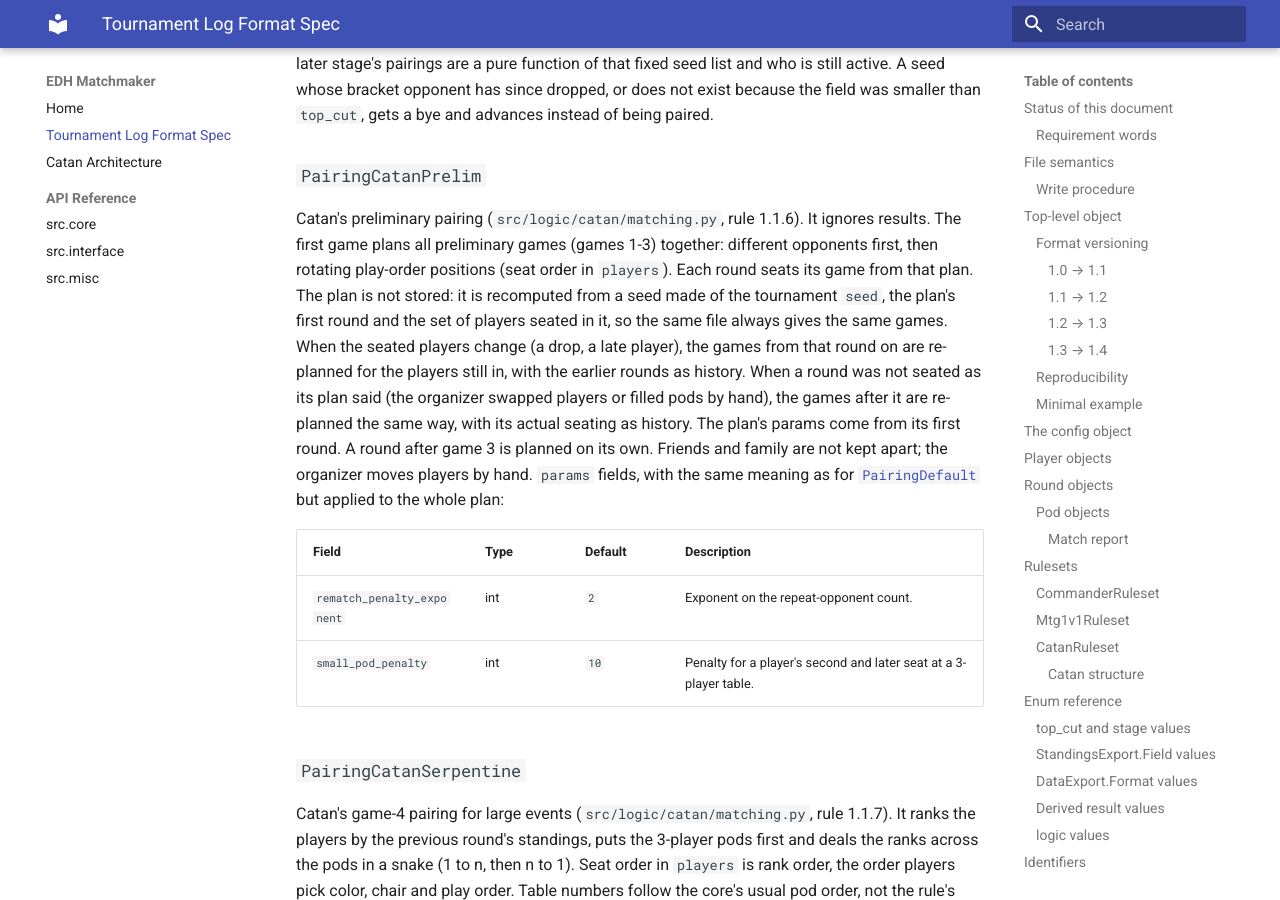
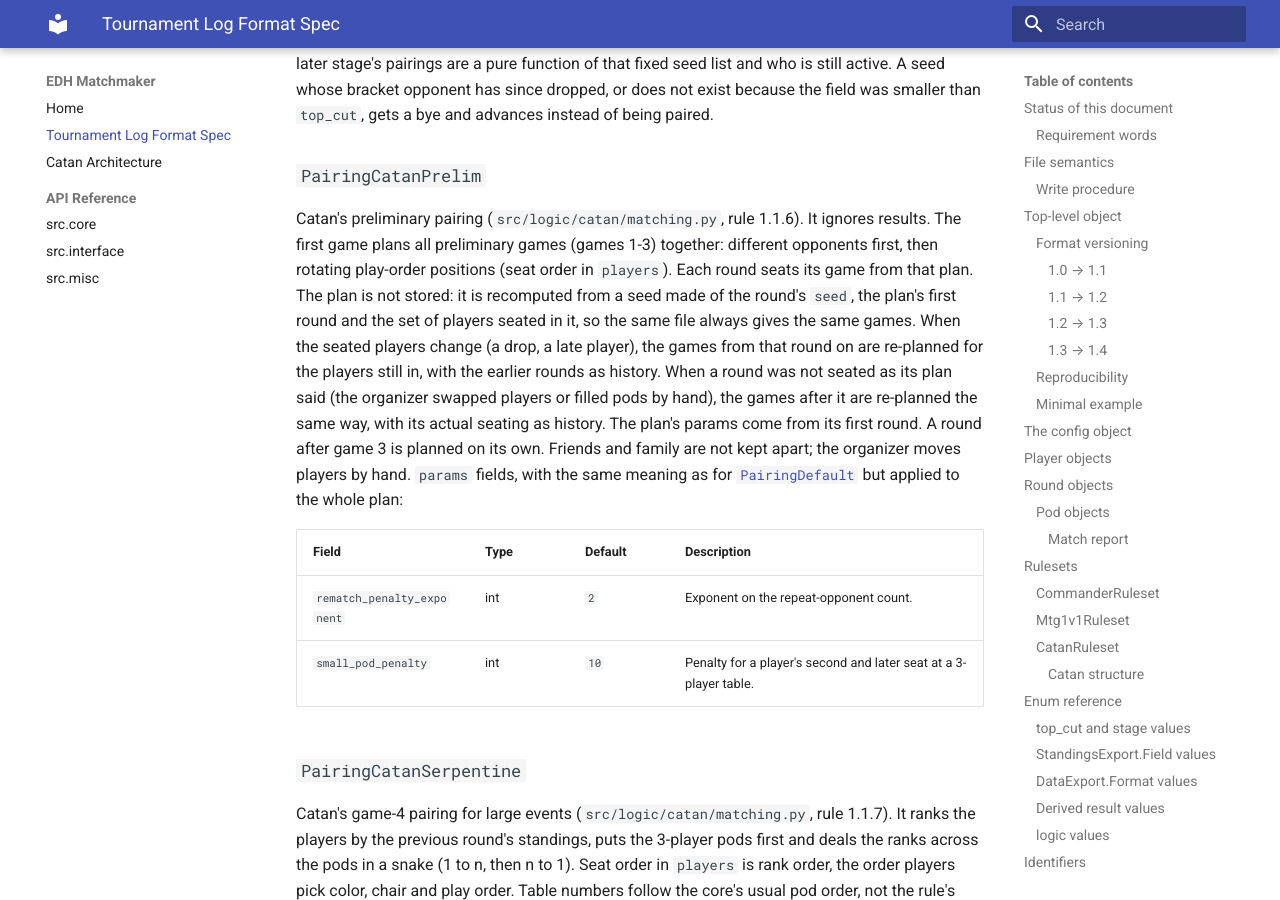
Before and after one commit to eVen-gits/EDH_matchmaker, an MkDocs documentation site: the page built from docs/tournament-log-spec.md, in a window 1280 px wide and 900 px high, scrolled down 24324 px. Built offline with MkDocs 1.6.1 and Material for MkDocs 9.7.7, drawn with Linux system fonts in a browser that asks for light colours.

Commit message:
no-mistakes(document): Point Catan plan seed docs at the round seed

```diff
--- a/docs/tournament-log-spec.md
+++ b/docs/tournament-log-spec.md
@@ -939,7 +939,7 @@ Catan's preliminary pairing (`src/logic/catan/matching.py`, rule 1.1.6). It
 ignores results. The first game plans all preliminary games (games 1-3)
 together: different opponents first, then rotating play-order positions
 (seat order in `players`). Each round seats its game from that plan. The
-plan is not stored: it is recomputed from a seed made of the tournament
+plan is not stored: it is recomputed from a seed made of the round's
 `seed`, the plan's first round and the set of players seated in it, so the
 same file always gives the same games. When the seated players change (a
 drop, a late player), the games from that round on are re-planned for the
```
Also changed, not shown: CONTEXT.md (+1 -1 lines).
